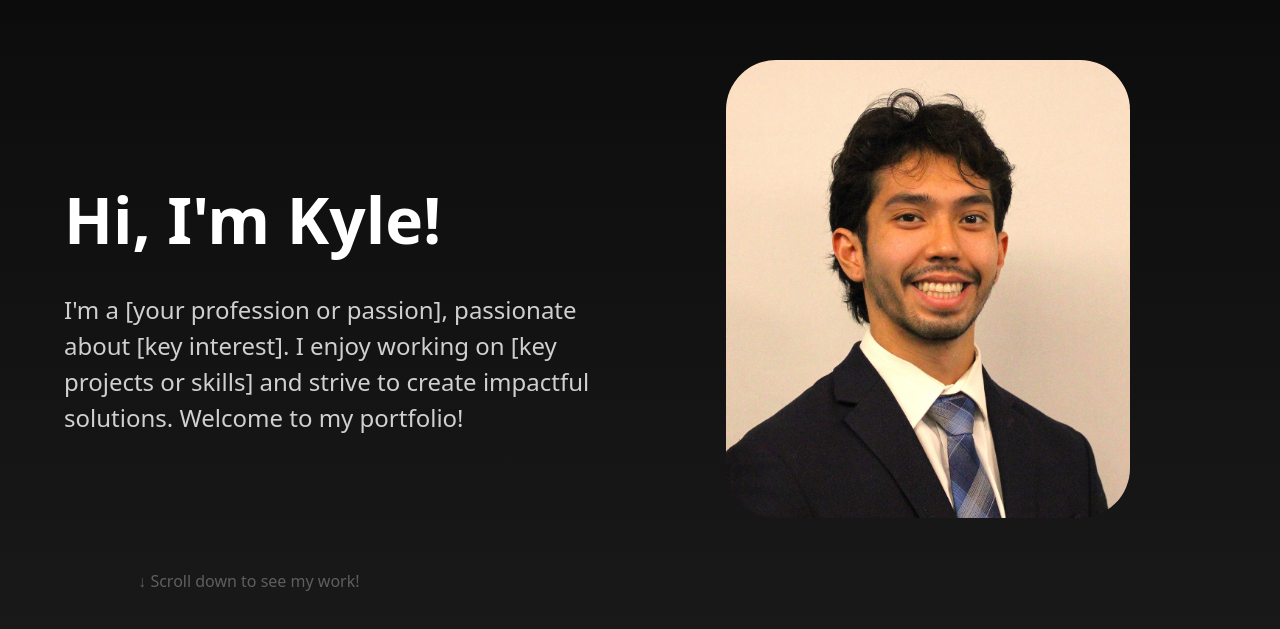
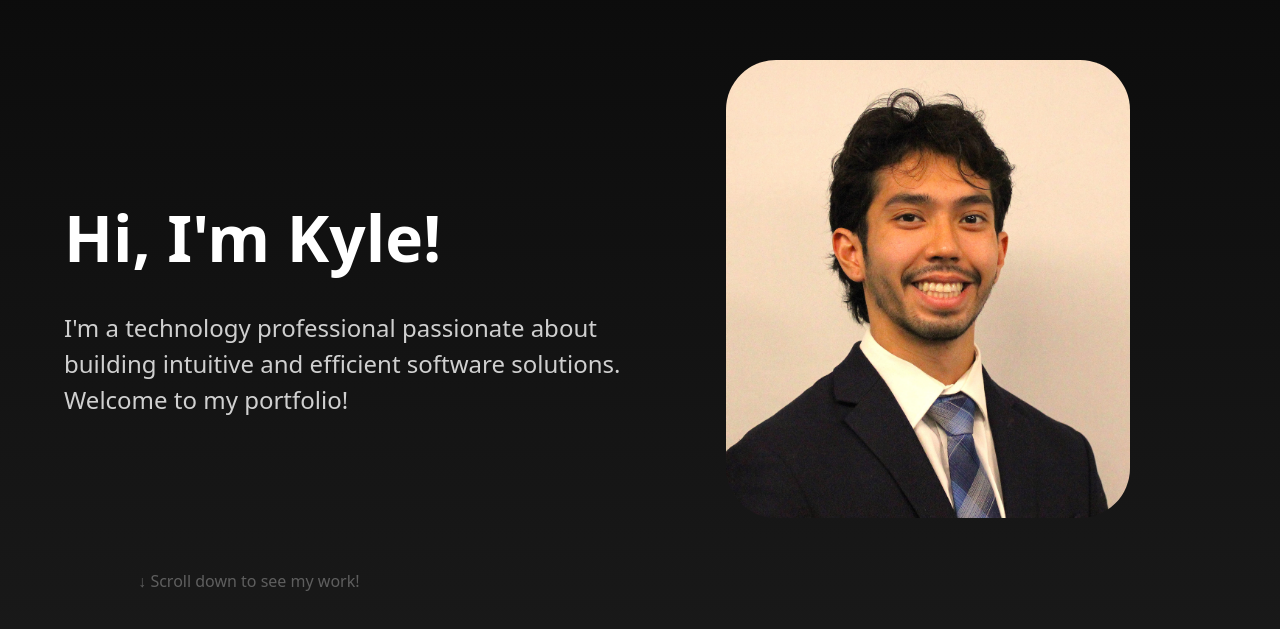
Before and after one commit to kyle-pilon/kyle-pilon.github.io, a React (Vite) app: page / in a window 1280 px wide. Shown: the part 111-740 px from the top of the page. Built offline with nearby package versions, Linux system fonts and the light colour scheme.

Commit message:
Hero tagline changes

```diff
--- a/src/components/Hero.tsx
+++ b/src/components/Hero.tsx
@@ -8,9 +8,8 @@ const Hero = () => {
             <div className="hero-text">
                 <h1>Hi, I'm Kyle!</h1>
                 <p>
-                I'm a [your profession or passion], passionate about [key interest].
-                I enjoy working on [key projects or skills] and strive to create impactful solutions.
-                Welcome to my portfolio!
+                    I'm a technology professional passionate about building intuitive and efficient software solutions.
+                    Welcome to my portfolio!
                 </p>
             </div>
             <div className="hero-image">
```
